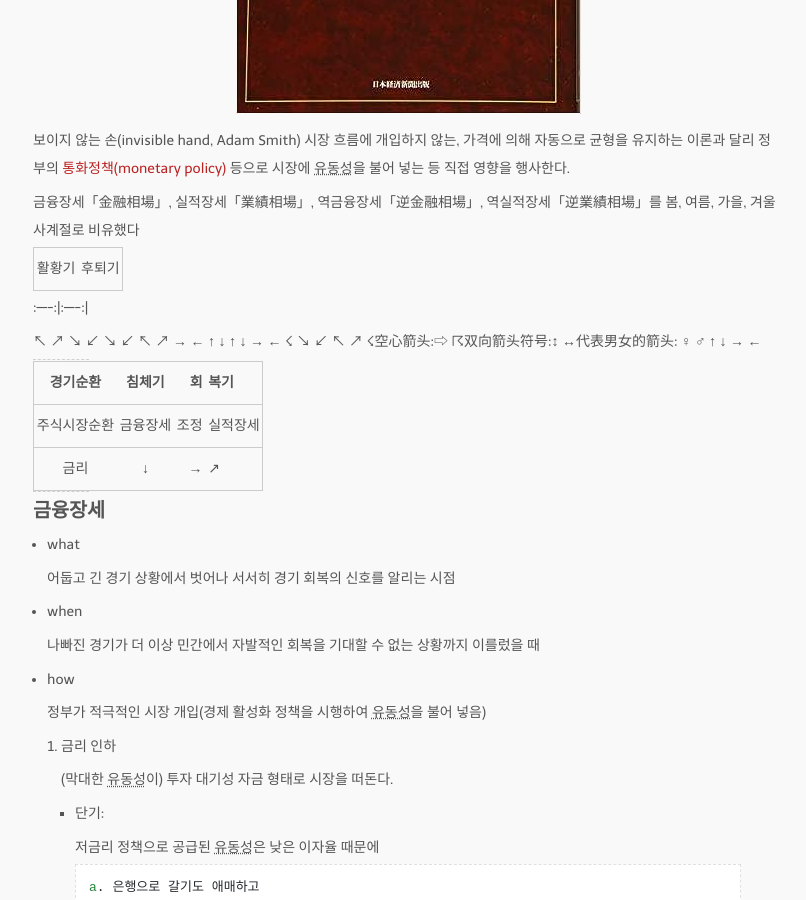
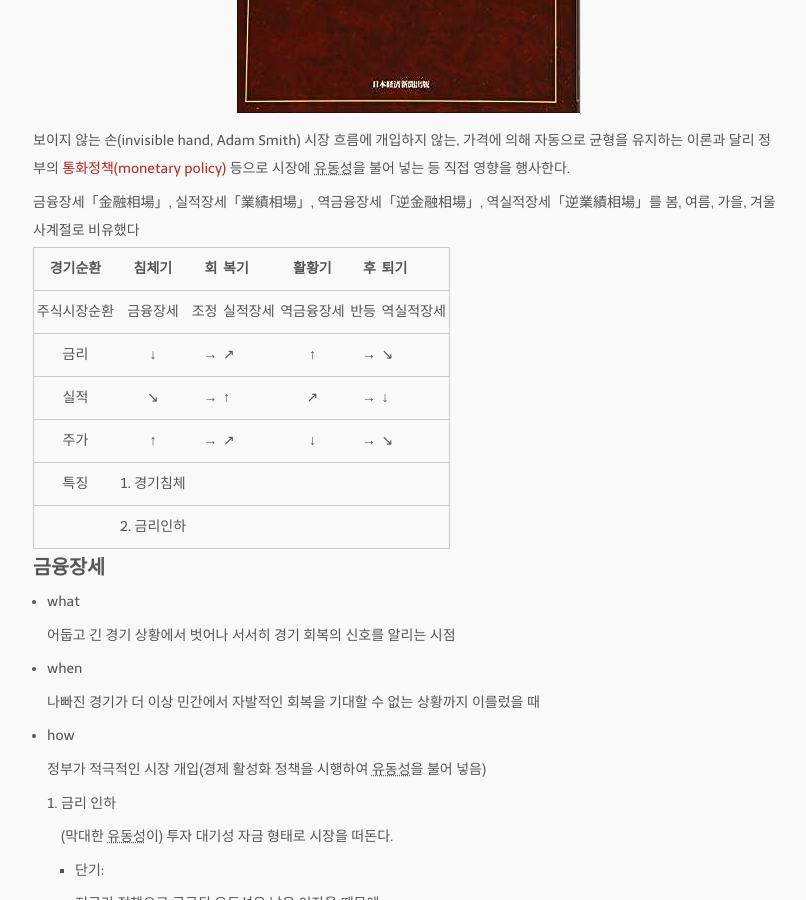
Before and after one commit to jung-research/github.io, a Jekyll site: the page built from _posts/2023-08-23-season_theory.md, in a window 1280 px wide and 900 px high, scrolled down 653 px. Shown: the whole window, without its empty margins (232-1038 px from the left). Built offline with Jekyll 4.4.1, drawn with Linux system fonts in a browser that asks for light colours; nearby versions of some CDN libraries; some web fonts are replaced.

Commit message:
mod season theory

```diff
--- a/_posts/2023-08-23-season_theory.md
+++ b/_posts/2023-08-23-season_theory.md
@@ -19,29 +19,14 @@ tags:
 금융장세「金融相場」, 실적장세「業績相場」, 역금융장세「逆金融相場」, 역실적장세「逆業績相場」를 봄, 여름, 가을, 겨울 사계절로
 비유했다
 
-활황기 | 후퇴기 |
-
-:----:|:----:|
-
-
-↖ ↗ ↘ ↙
-↘ ↙ ↖ ↗
-→ ← ↑ ↓
-↑ ↓ → ←
-☇
-↘ ↙ ↖ ↗ ☇空心箭头:⇨ ☈双向箭头符号:↕ ↔代表男女的箭头:
-♀ ♂
-↑ ↓ → ←
-
----
-
-| 경기순환     | 침체기   |   회 | 복기     |
-| :--:|:--:|--:|:--|
-| 주식시장순환 | 금융장세 | 조정 | 실적장세 |
-| :--:|:--:|:--:|:--:|
-| 금리 | ↓ | → | ↗ |
-
----
+| 경기순환     | 침체기   |    회|복기      | 활황기     |    후|퇴기        |
+| :----------: |:--:|--:|:--|:--:|--:|:--|
+| 주식시장순환 | 금융장세 | 조정 | 실적장세 | 역금융장세 | 반등 | 역실적장세 |
+| 금리         | ↓ | → | ↗ | ↑ | → | ↘ |
+| 실적         | ↘ | → | ↑ | ↗ | → | ↓ |
+| 주가         | ↑ | → | ↗ | ↓ | → | ↘ |
+| 특징         | 1. 경기침체 |
+|              | 2. 금리인하 |
 
 
 ## 금융장세
```
